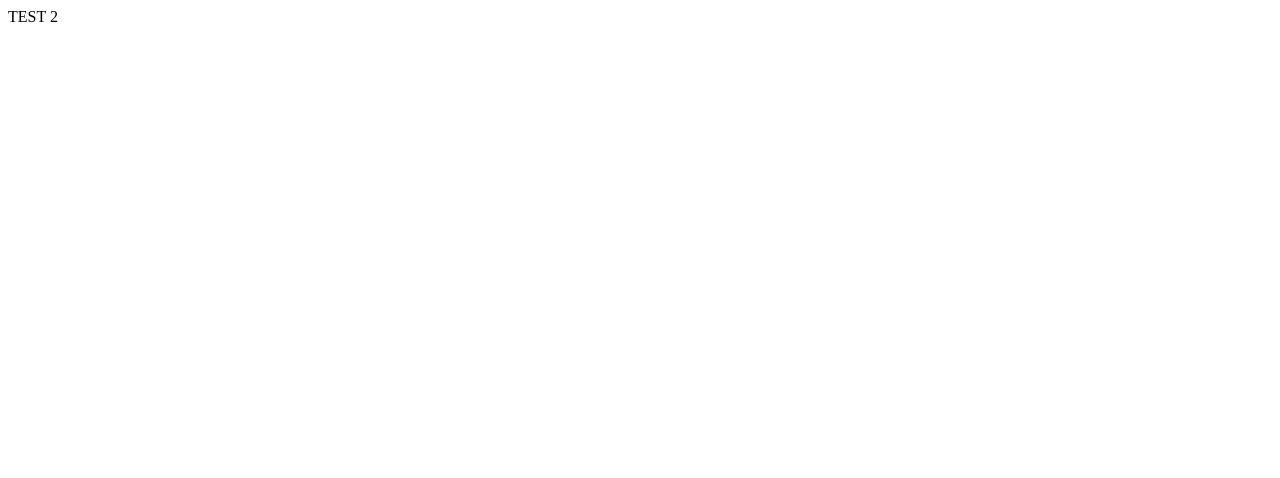
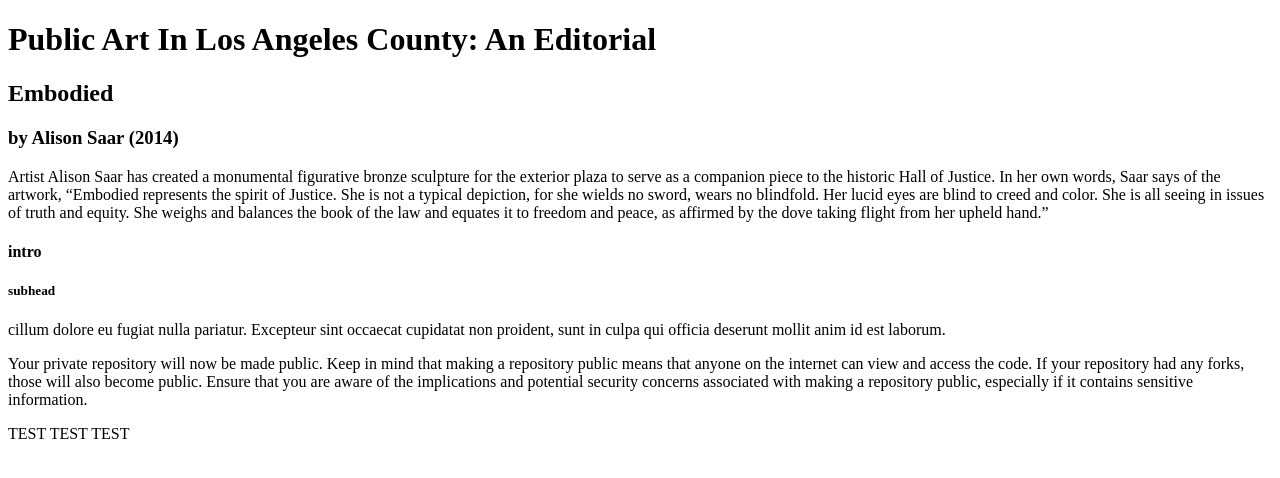
Before and after one commit to albert770/alberts-editorial, a plain HTML site: page index.html in a window 1280 px wide. Drawn offline with Linux system fonts and the light colour scheme.

Commit message:
first change

```diff
--- a/index.html
+++ b/index.html
@@ -1 +1,37 @@
-TEST 2
+<!DOCTYPE html>
+<html lang="en">
+  <head>
+    <h1>Public Art In Los Angeles County: An Editorial</h1>
+  </head>
+  <body>
+    <header>
+      <h2>Embodied</h2>
+      <h3>by Alison Saar (2014)</h3>
+    </header>
+    <main>
+	<div>
+	<p>Artist Alison Saar has created a monumental figurative bronze sculpture for the exterior plaza to serve as a companion piece to the historic Hall of Justice. In her own words, Saar says of the artwork, “Embodied represents the spirit of Justice. She is not a typical depiction, for she wields no sword, wears no blindfold. Her lucid eyes are blind to creed and color. She is all seeing in issues of truth and equity. She weighs and balances the book of the law and equates it to freedom and peace, as affirmed by the dove taking flight from her upheld hand.”</p>
+      </div>
+
+      <h4>intro</h4>
+      <h5>subhead</h5>
+
+      <div>
+        cillum dolore eu fugiat nulla pariatur. Excepteur sint occaecat
+        cupidatat non proident, sunt in culpa qui officia deserunt mollit anim
+        id est laborum.
+      </div>
+
+      <p>
+        Your private repository will now be made public. Keep in mind that
+        making a repository public means that anyone on the internet can view
+        and access the code. If your repository had any forks, those will also
+        become public. Ensure that you are aware of the implications and
+        potential security concerns associated with making a repository public,
+        especially if it contains sensitive information.
+      </p>
+
+      <p>TEST TEST TEST</p>
+    </main>
+  </body>
+</html>
```
